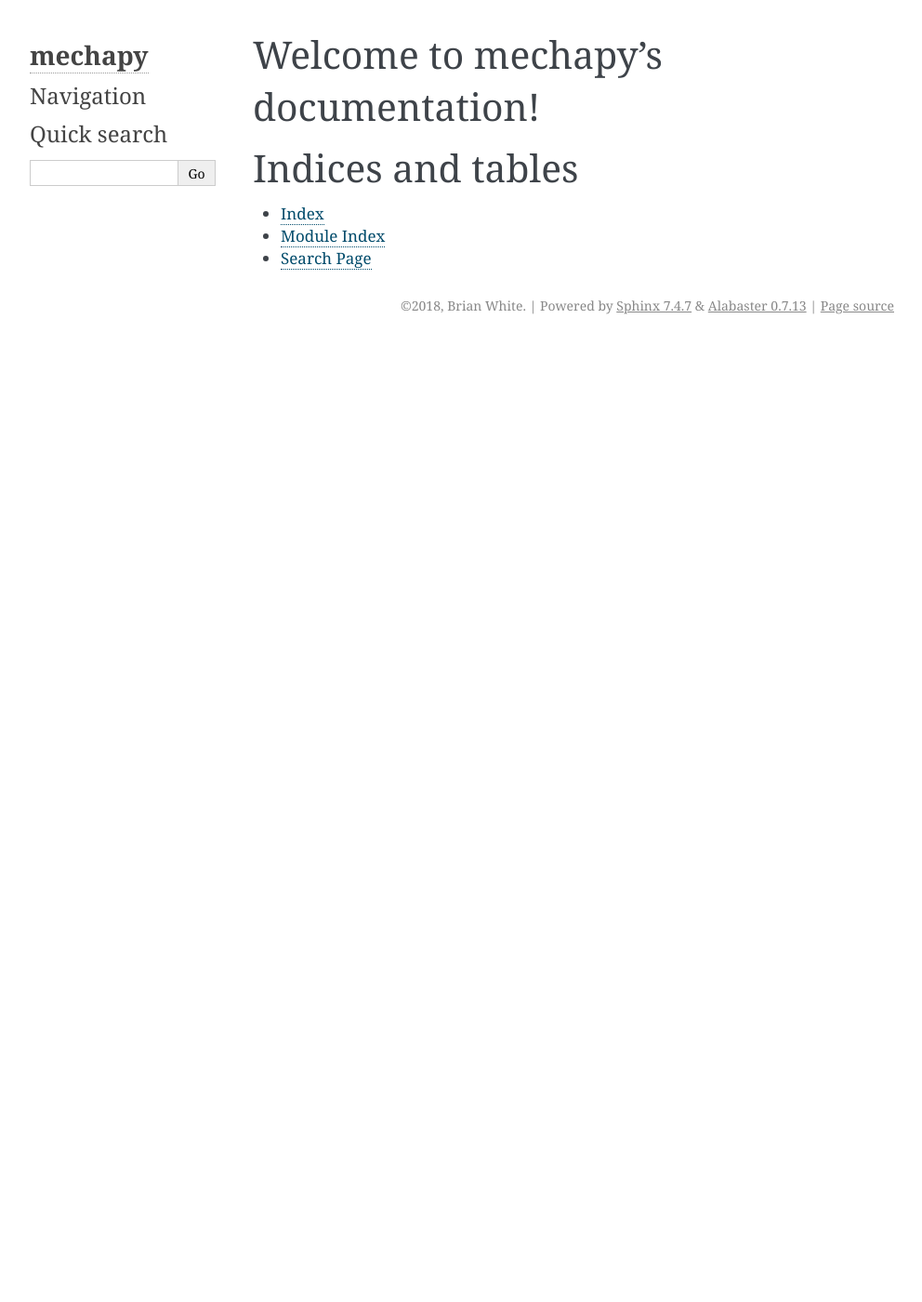
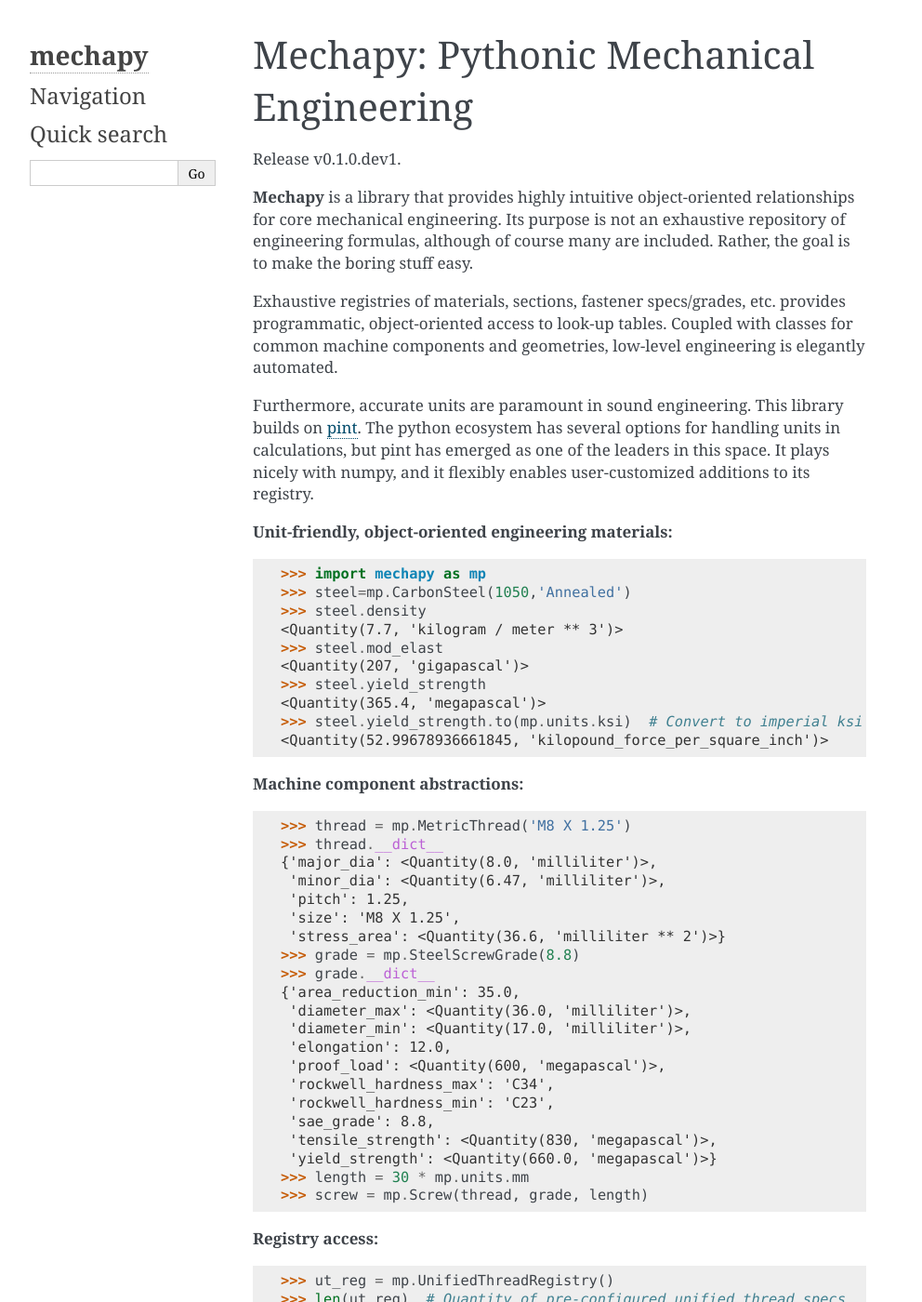
Before and after one commit to briannwhite/mechapy, a Sphinx documentation site: the page built from doc/index.rst, in a window 1280 px wide and 1400 px high. Shown: the whole window at 93% size, without its empty margins (148-1140 px from the left). Built offline with Sphinx 7.4.7, drawn with Linux system fonts in a browser that asks for light colours; formulas are drawn with MathJax 3; pages that are not in the unit, such as notebooks, are missing from menus; some of the changed text lies outside the part shown.

Commit message:
Added content in index.rst

```diff
--- a/doc/index.rst
+++ b/doc/index.rst
@@ -1,16 +1,103 @@
 .. mechapy documentation master file, created by
-   sphinx-quickstart on Fri Jul 20 15:24:40 2018.
-   You can adapt this file completely to your liking, but it should at least
-   contain the root `toctree` directive.
+    sphinx-quickstart on Fri Jul 20 15:24:40 2018.
+    You can adapt this file completely to your liking, but it should at least
+    contain the root `toctree` directive.
 
-Welcome to mechapy's documentation!
-===================================
+Mechapy: Pythonic Mechanical Engineering
+========================================
+
+Release v\ |version|.
+
+**Mechapy** is a library that provides highly intuitive object-oriented relationships
+for core mechanical engineering. Its purpose is not an exhaustive repository
+of engineering formulas, although of course many are included. Rather,
+the goal is to make the boring stuff easy.
+
+Exhaustive registries of materials, sections, fastener specs/grades, etc. provides
+programmatic, object-oriented access to look-up tables. Coupled with classes for
+common machine components and geometries, low-level engineering is elegantly
+automated.
+
+Furthermore, accurate units are paramount in sound engineering. This library builds on
+`pint <http://pint.readthedocs.io/en/latest/>`_. The python ecosystem has several
+options for handling units in calculations, but pint has emerged as one of the leaders
+in this space. It plays nicely with numpy, and it flexibly enables user-customized
+additions to its registry.
+
+**Unit-friendly, object-oriented engineering materials:**
+
+    >>> import mechapy as mp
+    >>> steel=mp.CarbonSteel(1050,'Annealed')
+    >>> steel.density
+    <Quantity(7.7, 'kilogram / meter ** 3')>
+    >>> steel.mod_elast
+    <Quantity(207, 'gigapascal')>
+    >>> steel.yield_strength
+    <Quantity(365.4, 'megapascal')>
+    >>> steel.yield_strength.to(mp.units.ksi)  # Convert to imperial ksi
+    <Quantity(52.99678936661845, 'kilopound_force_per_square_inch')>
+
+
+**Machine component abstractions:**
+
+    >>> thread = mp.MetricThread('M8 X 1.25')
+    >>> thread.__dict__
+    {'major_dia': <Quantity(8.0, 'milliliter')>,
+     'minor_dia': <Quantity(6.47, 'milliliter')>,
+     'pitch': 1.25,
+     'size': 'M8 X 1.25',
+     'stress_area': <Quantity(36.6, 'milliliter ** 2')>}
+    >>> grade = mp.SteelScrewGrade(8.8)
+    >>> grade.__dict__
+    {'area_reduction_min': 35.0,
+     'diameter_max': <Quantity(36.0, 'milliliter')>,
+     'diameter_min': <Quantity(17.0, 'milliliter')>,
+     'elongation': 12.0,
+     'proof_load': <Quantity(600, 'megapascal')>,
+     'rockwell_hardness_max': 'C34',
+     'rockwell_hardness_min': 'C23',
+     'sae_grade': 8.8,
+     'tensile_strength': <Quantity(830, 'megapascal')>,
+     'yield_strength': <Quantity(660.0, 'megapascal')>}
+    >>> length = 30 * mp.units.mm
+    >>> screw = mp.Screw(thread, grade, length)
+
+**Registry access:**
+
+    >>> ut_reg = mp.UnifiedThreadRegistry()
+    >>> len(ut_reg)  # Quantity of pre-configured unified thread specs
+    687
+
+Features
+--------
+
+Initial development focus is on core mechanics and machine design domains
+
+- Common engineering materials, e.g., metals, polymers
+- Common 2D geometries, including exhaustive array of standard structural sections
+- Common 3D geometries and their properties
+- Stress tensor (planar or non-planar)
+- Fastener thread specs and steel grades
+- Gears and gear pairs
+- Rolling-element bearings
+
+This approach to object-oriented engineering principles easily extends to
+all domains of engineering. (Help to achieve this end is welcome!)
+
+
+The User Guide
+--------------
+
+This section of the documentation walks through the fundamentals of interacting
+with mechapy.
 
 .. toctree::
-   :maxdepth: 2
-   :caption: Contents:
+    :maxdepth: 2
+    :caption: Contents:
 
 
+API Documentation / Guide
+-------------------------
 
 Indices and tables
 ==================
--- a/mechapy/__init__.py
+++ b/mechapy/__init__.py
@@ -4,7 +4,7 @@
 from mechapy.design.bearings import bearing_life_revs, bearing_life_hours, dynamic_equiv_ax_load,\
     dynamic_equiv_rad_load
 from mechapy.design.fasteners import MetricThreadRegistry, UnifiedThreadRegistry,\
-    ScrewGradeRegistry
+    ScrewGradeRegistry, MetricThread, SteelScrewGrade, UnifiedScrewThread, Screw
 from mechapy.mechanics.materials import CustomMaterial, CustomMetal, BaseMetalRegistry,\
     CarbonSteelRegistry, StainlessSteelRegistry, PolymerRegistry, Polymer, Metal, CarbonSteel,\
     StainlessSteel, GrayCastIron
```
Also changed, not shown: 1 other file.
